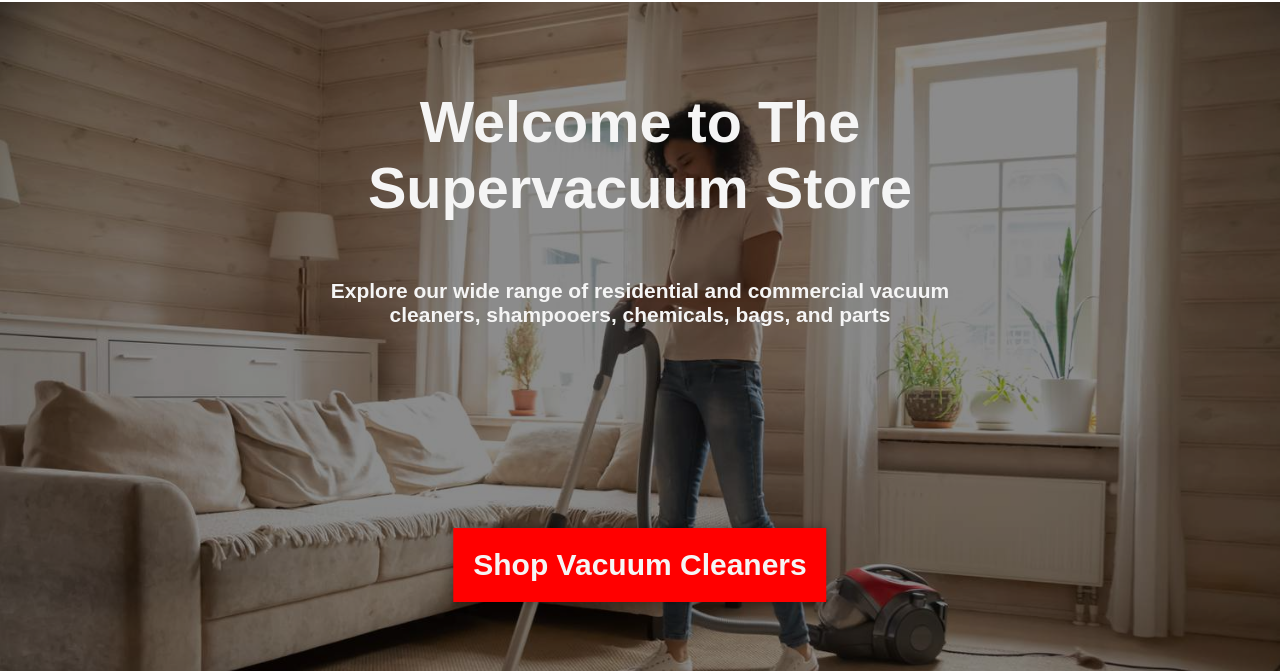
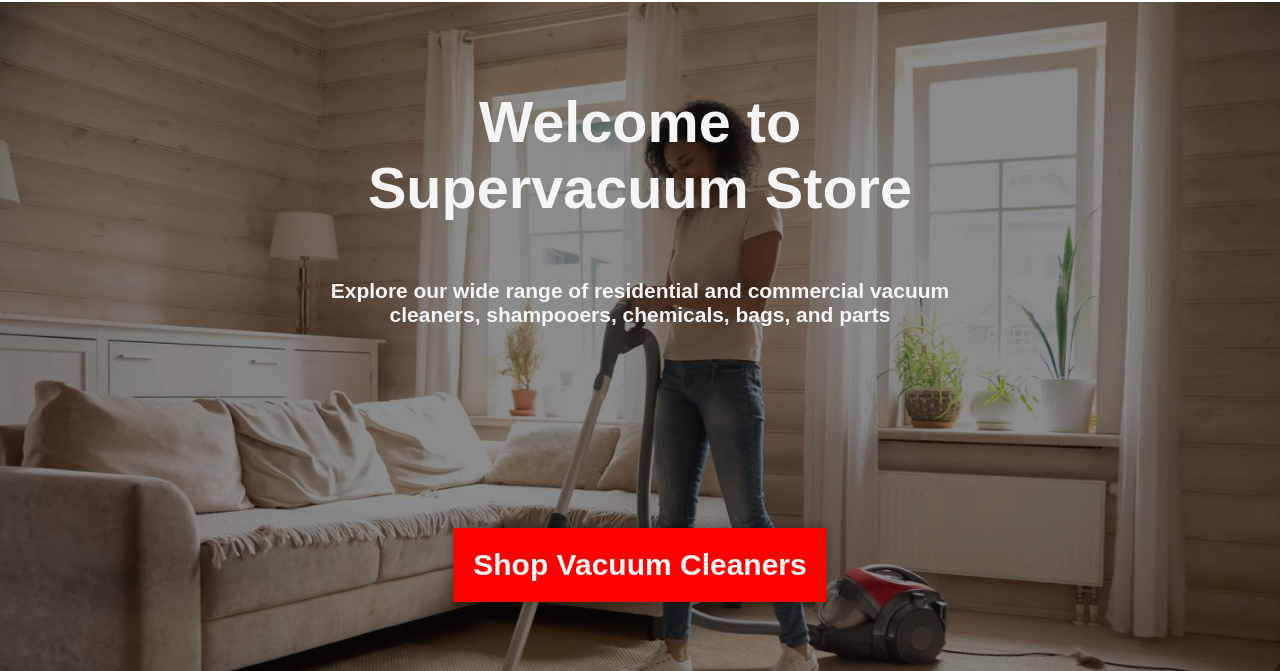
Before and after one commit to stt47/supervacuum2, a plain HTML site: page index.html in a window 1280 px wide. Shown: the part 129-800 px from the top of the page. Drawn offline with Linux system fonts and the light colour scheme.

Commit message:
Update index.html

```diff
--- a/index.html
+++ b/index.html
@@ -33,7 +33,7 @@
         <div class="background-image">
             <div class="dark-overlay"></div>
             <div class="welcome-text">
-                <h2>Welcome to The Supervacuum Store</h2>
+                <h2>Welcome to Supervacuum Store</h2>
             </div>
             <div class="welcome-text2">
                 <h3>Explore our wide range of residential and commercial vacuum cleaners, shampooers, chemicals, bags, and parts</h3>
```
Lines whose indentation alone changed are shown as unchanged.
